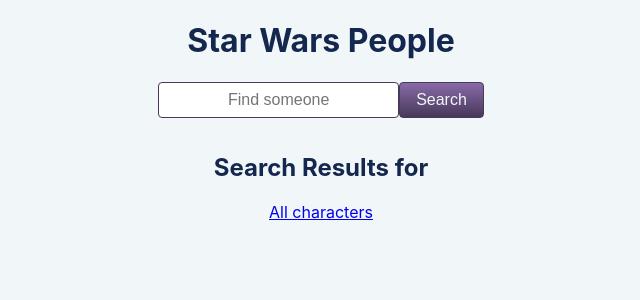
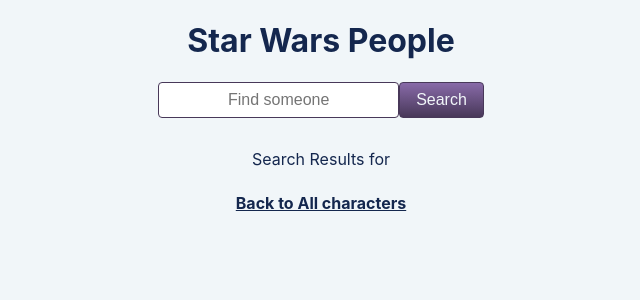
Before and after one commit to InnuendoX3/star-wars-people, a React (Create React App) app: page /search in a window 1280 px wide. Shown: the top 300 px of the page, without its empty margins (319-959 px from the left). Built offline with nearby package versions, Linux system fonts and the light colour scheme; no server answers.

Commit message:
Styled: Link / titles

```diff
--- a/src/components/Pagination.jsx
+++ b/src/components/Pagination.jsx
@@ -7,6 +7,7 @@
   padding: 0 5px;
 `
 const StyledDiv = styled.div`
+  padding: 10px 5px;
   min-width: 90px;
 `
 
--- a/src/components/Person.jsx
+++ b/src/components/Person.jsx
@@ -21,8 +21,8 @@
   font-size: 18px;
 `
 const Info = styled.div`
-  background-color: #9ba4b4;
-  color: #14274e;
+  background-color: #394867;
+  color: #f1f6f9;
   width: 100%;
   padding: 5px 0;
   text-align: center;
--- a/src/pages/SearchResults.jsx
+++ b/src/pages/SearchResults.jsx
@@ -6,6 +6,13 @@
 import Page from '../components/styled/Page'
 import PeopleList from '../components/PeopleList'
 import Pagination from '../components/Pagination'
+import styled from 'styled-components'
+
+const StyledLink = styled(Link)`
+  color: #14274e;
+  font-weight: bold;
+  padding: 8px 0;
+`
 
 export default function SearchResults() {
   const [results, setResults] = useState(null)
@@ -65,11 +72,11 @@
 
   return (
     <Page>
-      <h2>Search Results for <span>{searchText}</span></h2>
+      <p>Search Results for <strong>{searchText}</strong></p>
       { errorMessage && <p>{errorMessage}</p> }
       { results && <PeopleList people={results} />}
       { totalPages && <Pagination {...paginationProps} /> }
-      <Link to='/'>All characters</Link>
+      <StyledLink to='/'>Back to All characters</StyledLink>
     </Page>
   )
 }
```
